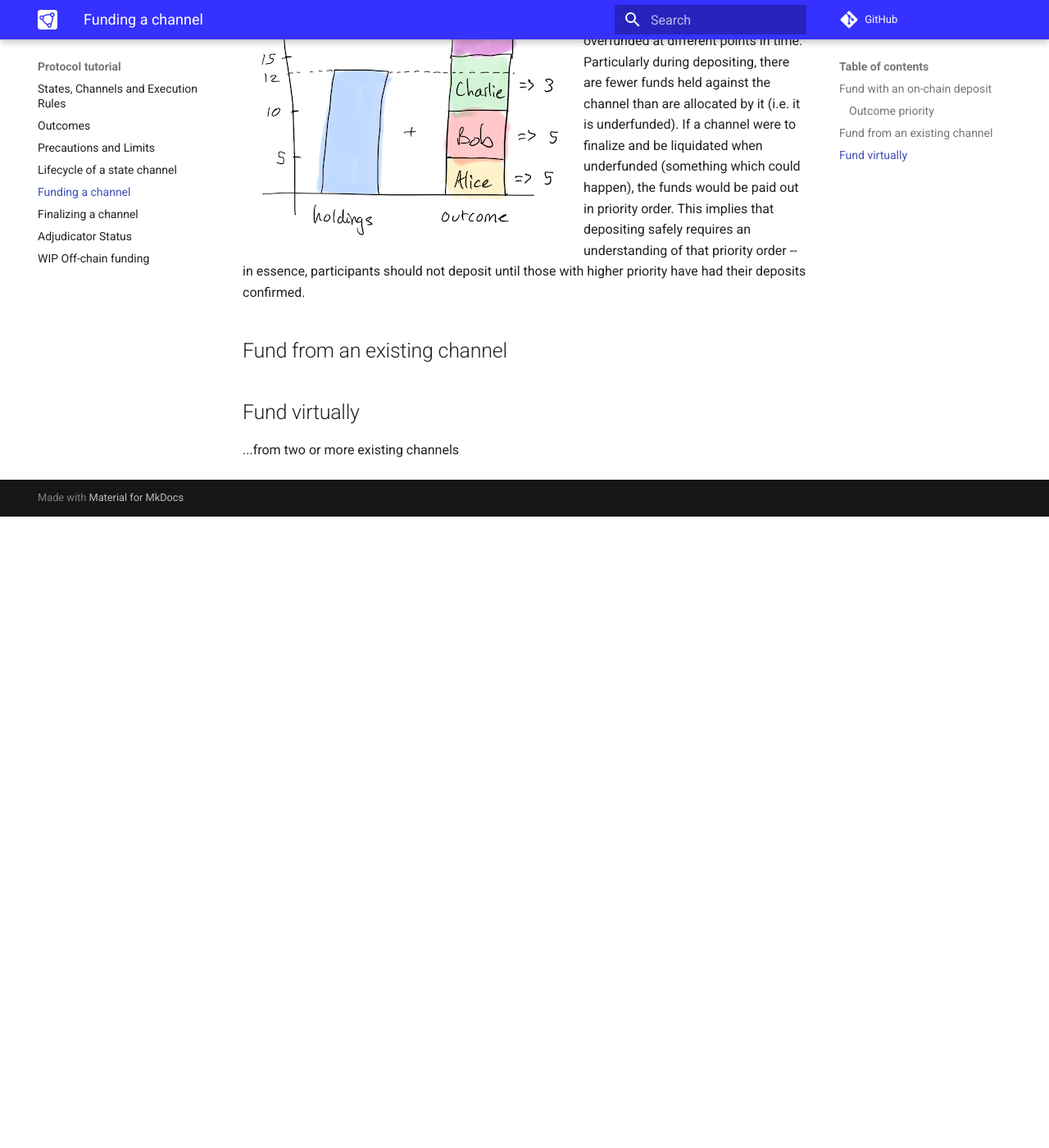
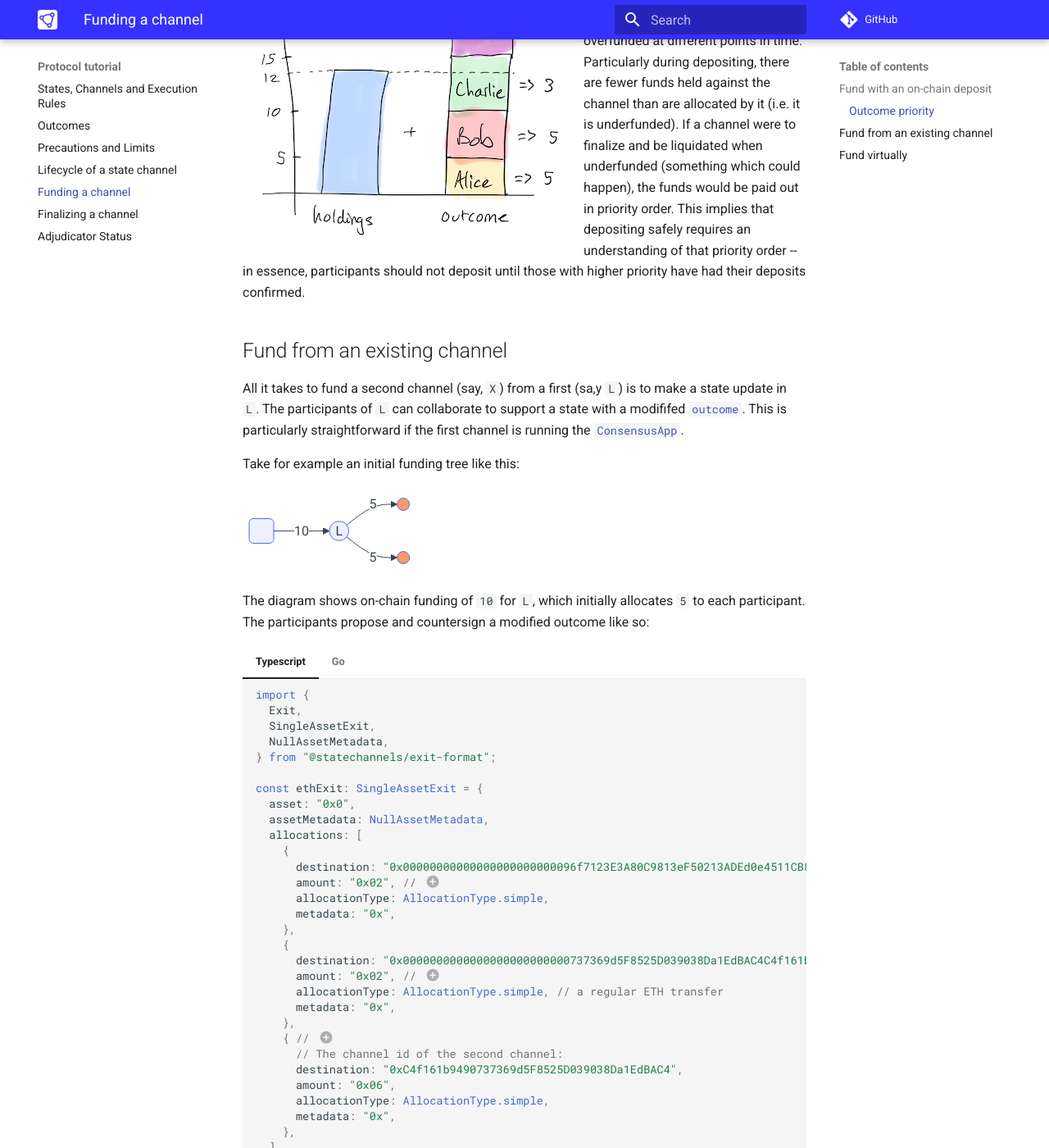
Before and after one commit to statechannels/go-nitro, an MkDocs documentation site: the page built from docs/protocol-tutorial/0005-funding-a-channel.md, in a window 1280 px wide and 1400 px high, scrolled down 1688 px. Shown: the whole window at 82% size. Built offline with MkDocs 1.6.1 and Material for MkDocs 9.7.7, drawn with Linux system fonts in a browser that asks for light colours; comment, search, counter and statistics services are not loaded; before the commit the page ends 2318 px from its top, so only the background shows below that; some of the changed text lies outside the part shown.

Commit message:
move off chain funding material

````diff
--- a/docs/protocol-tutorial/0005-funding-a-channel.md
+++ b/docs/protocol-tutorial/0005-funding-a-channel.md
@@ -61,6 +61,122 @@ In Nitro, it is possible for a channel to be underfunded, exactly funded or over
 
 ## Fund from an existing channel
 
+All it takes to fund a second channel (say, `X`) from a first (sa,y `L`) is to make a state update in `L`. The participants of `L` can collaborate to support a state with a modififed [`outcome`](./0002-outcomes.md). This is particularly straightforward if the first channel is running the [`ConsensusApp`](./0001-states-channels-execution-rules.md#consensusapp).
+
+Take for example an initial funding tree like this:
+
+```mermaid
+graph LR;
+linkStyle default interpolate basis;
+ETHAssetHolder( )
+ledger((L))
+me(( )):::external
+hub(( )):::external
+ETHAssetHolder-->|10|ledger;
+ledger-->|5|me;
+ledger-->|5|hub;
+classDef external fill:#f96
+```
+
+The diagram shows on-chain funding of `10` for `L`, which initially allocates `5` to each participant. The participants propose and countersign a modified outcome like so:
+
+=== "Typescript"
+
+    ```ts
+    import {
+      Exit,
+      SingleAssetExit,
+      NullAssetMetadata,
+    } from "@statechannels/exit-format";
+
+    const ethExit: SingleAssetExit = {
+      asset: "0x0",
+      assetMetadata: NullAssetMetadata,
+      allocations: [
+        {
+          destination: "0x00000000000000000000000096f7123E3A80C9813eF50213ADEd0e4511CB820f", // Alice
+          amount: "0x02", // (1)
+          allocationType: AllocationType.simple,
+          metadata: "0x",
+        },
+        {
+          destination: "0x0000000000000000000000000737369d5F8525D039038Da1EdBAC4C4f161b949", // Bob
+          amount: "0x02", // (2)
+          allocationType: AllocationType.simple, // a regular ETH transfer
+          metadata: "0x",
+        },
+        { // (3)
+          // The channel id of the second channel:
+          destination: "0xC4f161b9490737369d5F8525D039038Da1EdBAC4",
+          amount: "0x06",
+          allocationType: AllocationType.simple,
+          metadata: "0x",
+        },
+      ],
+    };
+
+    const exit = [ethExit];
+    ```
+
+    1. This amount was decremented by 3.
+    2. This amount was decremented by 3.
+    3. This allocation was appended.
+
+=== "Go"
+
+    ```Go
+      import (
+        "math/big"
+
+        "github.com/ethereum/go-ethereum/common"
+        "github.com/statechannels/go-nitro/channel/state/outcome"
+        "github.com/statechannels/go-nitro/types"
+      )
+
+      var ethExit = outcome.SingleAssetExit{
+          Allocations: outcome.Allocations{
+            outcome.Allocation{
+              Destination: types.Destination(common.HexToHash("0x00000000000000000000000096f7123E3A80C9813eF50213ADEd0e4511CB820f")),
+              Amount:      big.NewInt(2), // (1)
+            },
+            outcome.Allocation{
+              Destination: types.Destination(common.HexToHash("0x0000000000000000000000000737369d5F8525D039038Da1EdBAC4C4f161b949")),
+              Amount:      big.NewInt(2), // (2)
+            },
+            outcome.Allocation{ // (3)
+              // The channel id of the second channel:
+              Destination: types.Destination(common.HexToHash("0xC4f161b9490737369d5F8525D039038Da1EdBAC4")),
+              Amount:      big.NewInt(6),
+            },
+          },
+        }
+
+      var exit = outcome.Exit{{ethExit}}
+    ```
+
+    1. This amount was decremented by 3.
+    2. This amount was decremented by 3.
+    3. This allocation was appended.
+
+Bringing the funding graph to a state like this:
+
+```mermaid
+graph LR;
+linkStyle default interpolate basis;
+ETHAssetHolder( )
+ledger((L))
+channel((X))
+me(( )):::external
+hub(( )):::external
+ETHAssetHolder-->|10|ledger;
+ledger-->|2|me;
+ledger-->|2|hub;
+ledger-->|6|channel;
+classDef external fill:#f96
+```
+
 ## Fund virtually
 
 ...from two or more existing channels
+
+TODO
````
Also changed, not shown: docs/protocol-tutorial/0006-finalizing-a-channel.md (+1 -1 lines), docs/protocol-tutorial/0010-off-chain-funding.md (deleted, +0 -362 lines).
